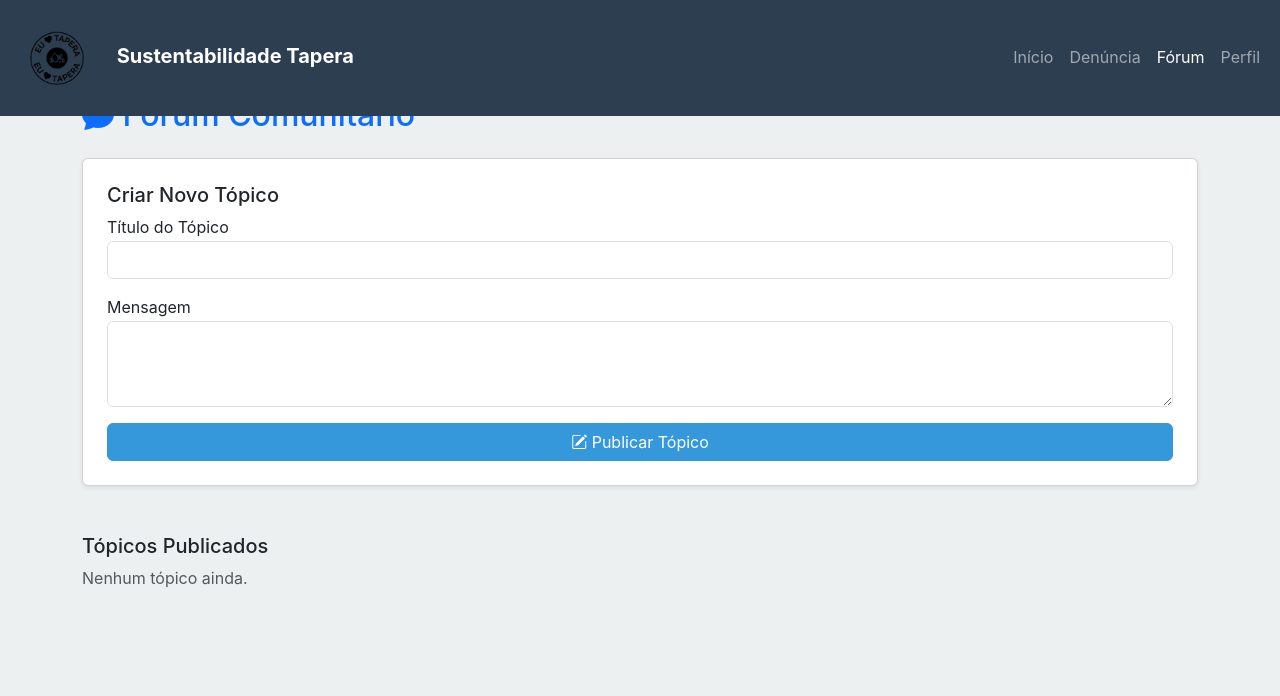
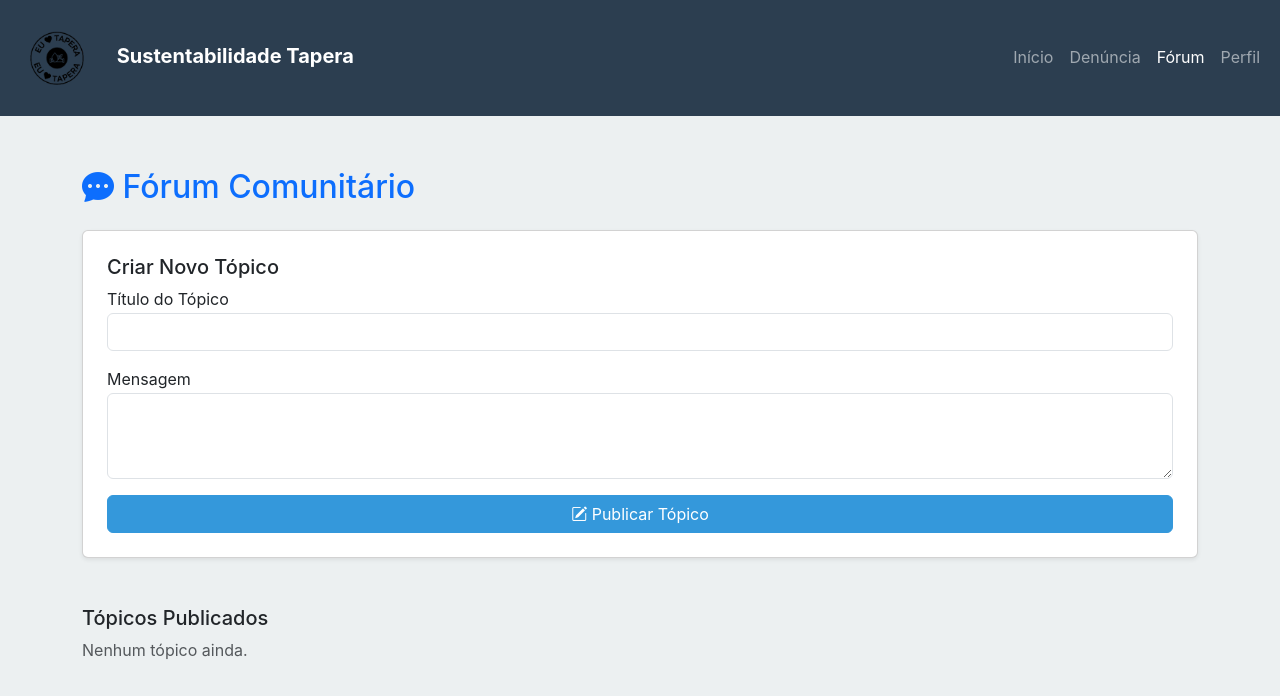
Before and after one commit to naivepage13/ProjetoTapera, a plain HTML site: page forum.html in a window 1280 px wide. Drawn offline with nearby package versions, Linux system fonts and the light colour scheme.

Commit message:
Foi corrigido o problema do cabeçalho esta sobrepondo o titulo da pagina, removendo o fixed-top no navbar e ajustando o margin-top do titulo de mt-5 para mt-1.

```diff
--- a/forum.html
+++ b/forum.html
@@ -11,7 +11,7 @@
 </head>
 <body>
 
-<nav class="navbar navbar-expand-lg navbar-dark fixed-top" style="background-color: var(--dark-color);">
+<nav class="navbar navbar-expand-lg navbar-dark" style="background-color: var(--dark-color);">
     <div class="container-fluid">
         <a class="navbar-brand fw-bold" href="index.html">
             <img src="img/Logo.png" class="navbar-logo">
@@ -31,7 +31,7 @@
     </div>
 </nav>
 
-<main class="container py-5 mt-5">
+<main class="container py-5 mt-1">
     <h2 class="mb-4 text-primary">
         <i class="bi bi-chat-dots-fill"></i> Fórum Comunitário
     </h2>
```
